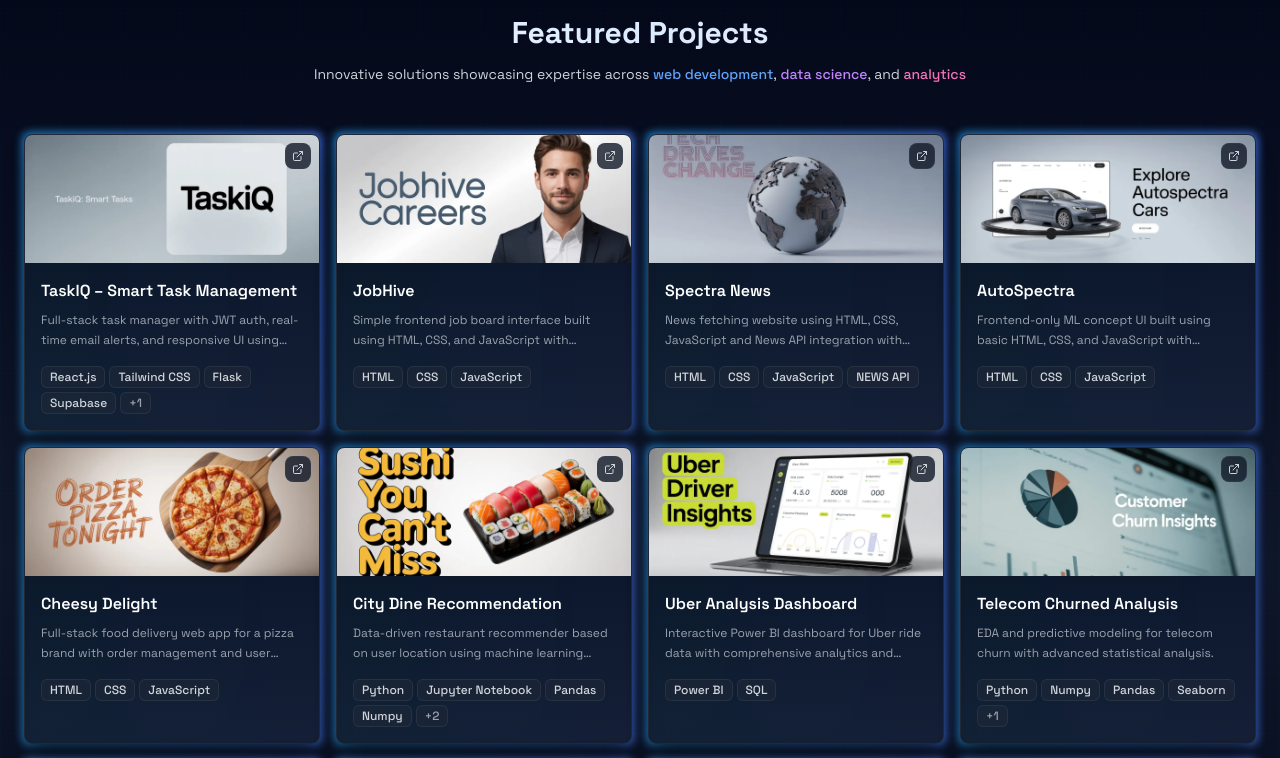
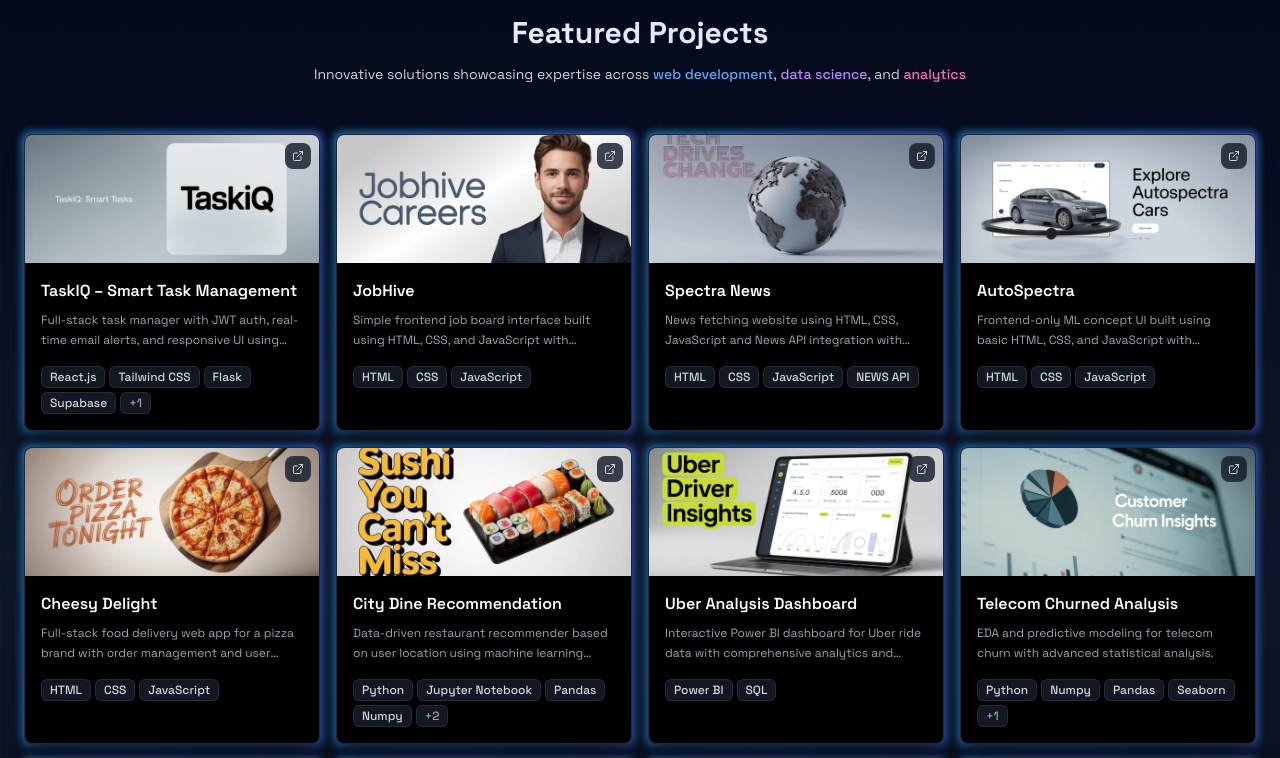
Before and after one commit to 404StudioDev/prject, a React (Vite) app: page / in a window 1280 px wide. Shown: the part 1700-2458 px from the top of the page. Built offline with nearby package versions, Linux system fonts and the light colour scheme.

Commit message:
Updated ProjectCard.tsx

```diff
--- a/src/components/ProjectCard.tsx
+++ b/src/components/ProjectCard.tsx
@@ -28,7 +28,7 @@ export default function ProjectCard({
       viewport={{ once: true, margin: "-30px" }}
       className="group relative h-full hover:scale-[1.03] hover:-translate-y-1 transition-transform duration-300"
     >
-      {/* 🌈 Moving Border */}
+      {/* 🌀 Moving Border */}
       <div
         className="absolute -inset-0.5 z-0 rounded-lg animate-gradient-x opacity-80 blur-sm"
         style={{
@@ -37,9 +37,9 @@ export default function ProjectCard({
         }}
       />
 
-      {/* 📦 Card Container */}
-      <div className="relative z-10 h-full rounded-lg overflow-hidden bg-gradient-to-b from-gray-950/90 to-gray-900/90 backdrop-blur-md shadow-strong border border-gray-800">
-        {/* Image */}
+      {/* 💎 Card Container with pure black */}
+      <div className="relative z-10 h-full rounded-lg overflow-hidden bg-black backdrop-blur-md shadow-strong border border-gray-800">
+        {/* 📸 Image */}
         <div className="relative overflow-hidden">
           <img
             src={image}
@@ -53,7 +53,7 @@ export default function ProjectCard({
           </div>
         </div>
 
-        {/* Info */}
+        {/* 🧠 Info Section */}
         <div className="p-4 space-y-2">
           <h3 className="text-base font-semibold text-white line-clamp-1">
             {title}
```
